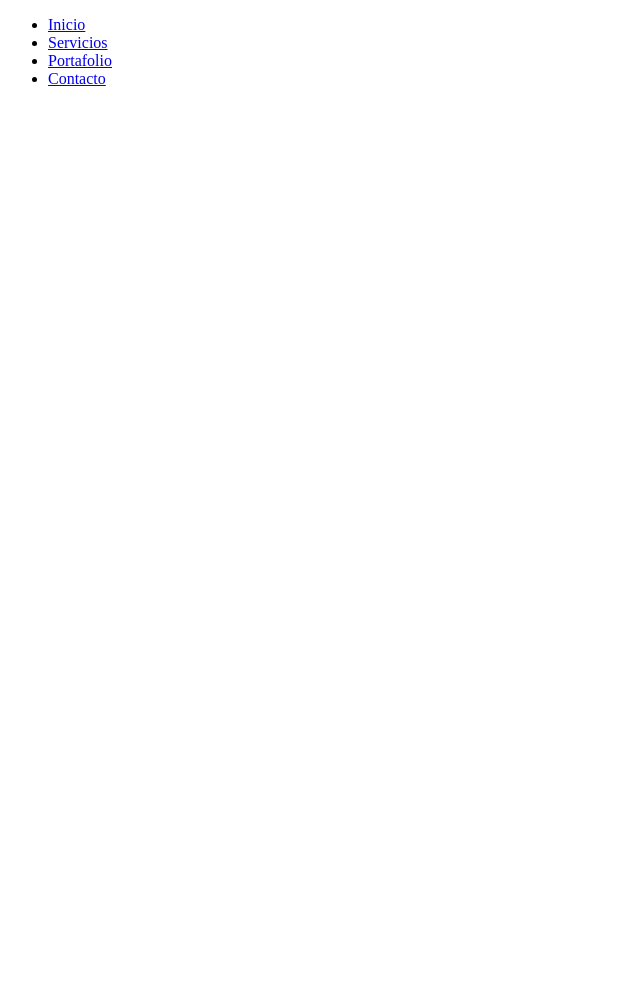
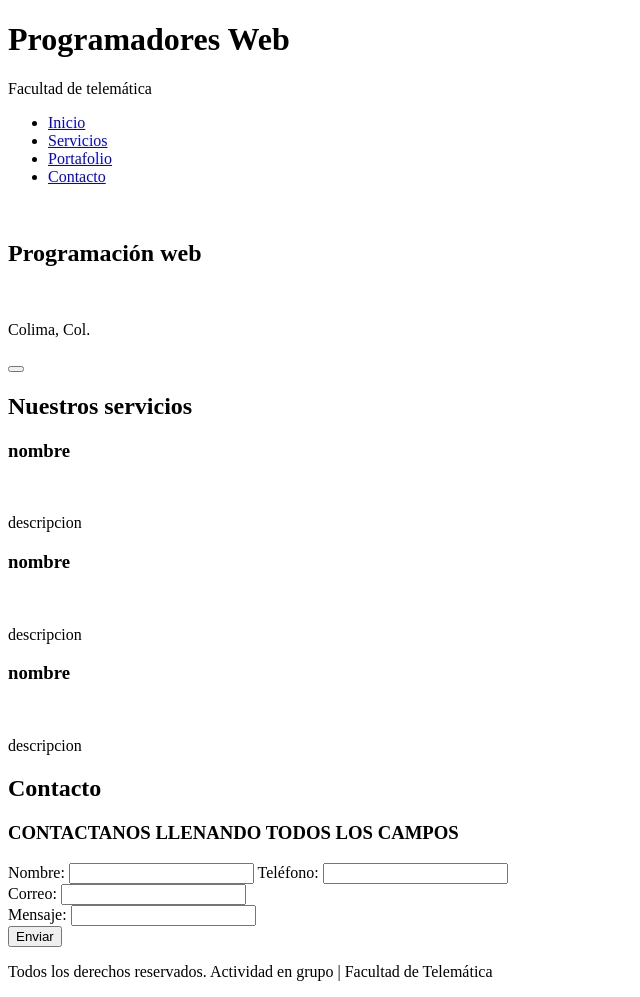
Before and after one commit to Danyblas/practica1-p-web, a plain HTML site: page index.html in a window 1280 px wide. Shown: the whole page, without its empty margins (0-640 px from the left). Before the commit the page ends 800 px from the top, so only its background shows below. Drawn offline with Linux system fonts and the light colour scheme.

Commit message:
implements index.html whole structure

```diff
--- a/index.html
+++ b/index.html
@@ -3,10 +3,12 @@
 <head>
     <meta charset="UTF-8">
     <meta name="viewport" content="width=device-width, initial-scale=1.0">
-    <title>Document</title>
+    <title>Programación web</title>
 </head>
 <body>
     <header>
+        <h1>Programadores Web</h1>
+        <p>Facultad de telemática</p>
         <nav>
             <ul>
                 <li><a href="#">Inicio</a></li>
@@ -16,5 +18,66 @@
             </ul>
         </nav>
     </header>
+
+    <main>
+        <section>
+            <img src="" alt="">
+            <div>
+                <h2>Programación web</h2>
+                <div>
+                    <img src="" alt="">
+                    <p>Colima, Col.</p>
+                </div>
+                <button type="button"></button>
+            </div>
+        </section>
+        <section>
+            <h1>Nuestros servicios</h1>
+            <div id="servContainer">
+                <div class="services">
+                    <h3>nombre</h3>
+                    <div>
+                        <img src="" alt="">
+                    </div>
+                    <p>descripcion</p>
+                </div>
+                <div class="services">
+                    <h3>nombre</h3>
+                    <div>
+                        <img src="" alt="">
+                    </div>
+                    <p>descripcion</p>
+                </div>
+                <div class="services">
+                    <h3>nombre</h3>
+                    <div>
+                        <img src="" alt="">
+                    </div>
+                    <p>descripcion</p>
+                </div>
+            </div>
+        </section>
+        <section>
+            <h2>Contacto</h2>
+            <form>
+                <h3>CONTACTANOS LLENANDO TODOS LOS CAMPOS</h3>
+                <label for="name">Nombre:</label>
+                <input type="text" name="name" id="name" required>
+                <label for="telephone">Teléfono:</label>
+                <input type="tel" name="telephone" id="telephone" required>
+                <br>
+                <label for="email">Correo:</label>
+                <input type="email" name="email" id="email" required>
+                <br>
+                <label for="message">Mensaje:</label>
+                <input type="text" name="message" id="message">
+                <br>
+                <button type="submit">Enviar</button>
+            </form>
+        </section>
+    </main>
+    <footer>
+        <p>Todos los derechos reservados. Actividad en grupo | Facultad de Telemática</p>
+    </footer>
 </body>
 </html>
```
